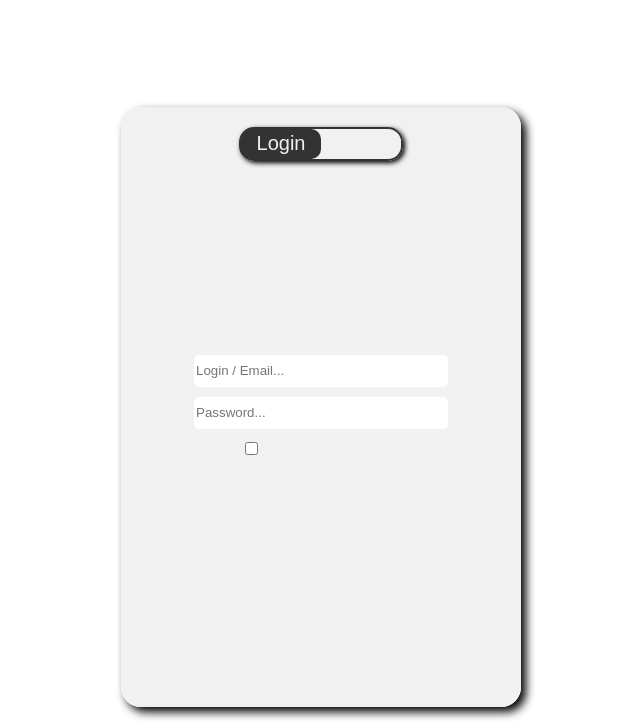
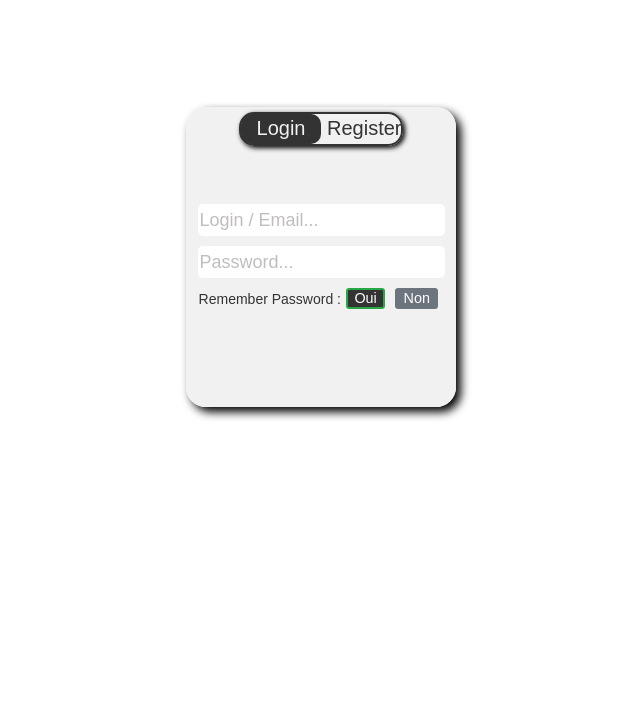
Before and after one commit to Dev-IV-Dnl/formulaire-login-register, a plain HTML site: page index.html in a window 1280 px wide. Shown: the part 73-800 px from the top of the page, without its empty margins (319-959 px from the left). Drawn offline with Linux system fonts and the light colour scheme.

Commit message:
maj CSS formulaire

```diff
--- a/css/style.css
+++ b/css/style.css
@@ -2,7 +2,7 @@
     --col1: darkred;
     --col2:#333;
     --col3:#F1F1F1;
-    --col4:grey;
+    --col4:rgb(192, 189, 189);
 }
 
 body {
@@ -17,8 +17,8 @@ h1 {
     position: relative;
     margin: 0 auto;
     top: 100px;
-    width: 400px;
-    height: 600px;
+    width: 270px;
+    height: 300px;
     box-shadow: 5px 5px 10px;
     overflow: hidden;
     border-radius: 20px;
@@ -33,26 +33,26 @@ h1 {
 
 .divLogIn, .divRegister {
     position: relative;
-    width: 400px;
-    height: 600px;
+    width: 270px;
+    height: 300px;
     display: flex;
     flex-direction: column;
-    justify-content: center;
+    justify-content: space-around;
+    font-family: fantasy;
+    color: var(--col2);
+    font-size: 14px;
 }
 
 .divLogIn {
     background-color: var(--col3);
-    color: var(--col3);
 }
 
 .divRegister {
     background-color: var(--col3);
-    color: var(--col3);
-
 }
 
 .divBtn {
-    top: 20px;
+    top: 5px;
     position: absolute;
     width: 100%;
     display: flex;
@@ -68,7 +68,6 @@ h1 {
     border-radius: 15px;
 }
 .btnLogIn, .btnRegister {
-    color: var(--col3);
     border: none;
     position: absolute;
     width: 80px;
@@ -81,9 +80,11 @@ h1 {
     transition: linear 0.2s;
 }
 .btnLogIn {
+    color: var(--col3);
     left: 0;
 }
 .btnRegister {
+    color: var(--col2);
     right: 0;
 }
 .ovale {
@@ -97,9 +98,97 @@ h1 {
 }
 
 .monInput {
-    width: 250px;
+    width: 90%;
     height: 30px;
     margin-bottom: 10px;
     border: none;
     border-radius: 5px;
+    color: var(--col2);
+    font-family: fantasy;
+    font-size: 18px;
 }
+::placeholder {
+    color: var(--col4);
+    font-family: fantasy;
+}
+
+.divCheck {
+    width: 100%;
+    display: flex;
+    justify-content: center;
+    align-items: center;
+}
+
+
+/* CSS Checkbox Login*/
+
+input[type="radio"].demo2 {
+  display: none;
+}
+input[type="radio"].demo2 + label {
+  padding: 0.5rem 0.4rem;
+  font-size: 0.9rem;
+  line-height: 1px;
+  border-radius: 0.2rem;
+  color: #fff;
+  background-color: #6c757d;
+  border: 2px solid transparent;
+  transition: all 0.2s ease-in-out;
+  margin-right: 5px;
+  margin-left: 5px;
+}
+input[type="radio"].demo2.demoyes:hover + label {
+  /* background-color: #218838;
+  border-color: #1e7e34; */
+  cursor: pointer;
+}
+input[type="radio"].demo2.demoyes:checked + label {
+  background-color: var(--col2);
+  border-color: #28a745;
+}
+input[type="radio"].demo2.demono:hover + label {
+  /* background-color: #c82333;
+  border-color: #bd2130; */
+  cursor: pointer;
+}
+input[type="radio"].demo2.demono:checked + label {
+  background-color: var(--col2);
+  border-color: #dc3545;
+}
+
+
+/*CSS checkbox Register*/
+
+input[type="radio"].demo1 {
+  display: none;
+}
+input[type="radio"].demo1 + label {
+  padding: 0.5rem 0.4rem;
+  font-size: 0.9rem;
+  line-height: 1px;
+  border-radius: 0.2rem;
+  color: #fff;
+  background-color: #6c757d;
+  border: 2px solid transparent;
+  transition: all 0.2s ease-in-out;
+  margin-right: 5px;
+  margin-left: 5px;
+}
+input[type="radio"].demo1.demoyes:hover + label {
+  /* background-color: #218838;
+  border-color: #1e7e34; */
+  cursor: pointer;
+}
+input[type="radio"].demo1.demoyes:checked + label {
+  background-color: var(--col2);
+  border-color: #28a745;
+}
+input[type="radio"].demo1.demono:hover + label {
+  /* background-color: #c82333;
+  border-color: #bd2130; */
+  cursor: pointer;
+}
+input[type="radio"].demo1.demono:checked + label {
+  background-color: var(--col2);
+  border-color: #dc3545;
+}
--- a/index.html
+++ b/index.html
@@ -6,10 +6,10 @@
     <meta name="viewport" content="width=device-width, initial-scale=1.0">
     <link rel="stylesheet" href="./css/style.css">
     <script src="./js/index.js" defer></script>
-    <title>Formulaire Login Register</title>
+    <title>Mon superbe Formulaire Login Register</title>
 </head>
 <body>
-    <h1>Formulaire Login Register</h1>
+    <h1>Mon superbe formulaire Login Register</h1>
 
     <div class="container">
         <div class="divBtn">
@@ -24,8 +24,13 @@
                 <form class="logInForm">
                     <input class="monInput" type="text" placeholder="Login / Email..."><br>
                     <input class="monInput" type="password" placeholder="Password..."><br>
-                    <input class="check" type="checkbox">
-                    <label for="">Remember Password</label>
+                    <div class="divCheck">
+                        <label for="">Remember Password : </label>
+                        <input type="radio" name="demo2" class="demo2 demoyes" id="demo2-a" checked>
+                        <label for="demo2-a">Oui</label>
+                        <input type="radio" name="demo2" class="demo2 demono" id="demo2-b">
+                        <label for="demo2-b">Non</label>
+                    </div>
                 </form>
             </div>
             <div class="divRegister">
@@ -34,8 +39,13 @@
                     <input class="monInput" type="text" placeholder="Email..."><br>
                     <input class="monInput" type="password" placeholder="Password..."><br>
                     <input class="monInput" type="password" placeholder="Confirm password..."><br>
-                    <input class="check" type="checkbox">
-                    <label class="label" for="">Remember Password</label>
+                    <div class="divCheck">
+                        <label for="">Remember Password : </label>
+                        <input type="radio" name="demo1" class="demo1 demoyes" id="demo1-a" checked>
+                        <label for="demo1-a">Oui</label>
+                        <input type="radio" name="demo1" class="demo1 demono" id="demo1-b">
+                        <label for="demo1-b">Non</label>
+                    </div>
                 </form>
             </div>
         </div>
--- /dev/null
+++ b/style2.css
@@ -0,0 +1,34 @@
+
+input[type="radio"].demo1 {
+  display: none;
+}
+input[type="radio"].demo1 + label {
+  padding: 0.5rem 0.4rem;
+  font-size: 0.9rem;
+  line-height: 1px;
+  border-radius: 0.2rem;
+  color: #fff;
+  background-color: #6c757d;
+  border: 2px solid transparent;
+  transition: all 0.2s ease-in-out;
+  margin-right: 5px;
+  margin-left: 5px;
+}
+input[type="radio"].demo1.demoyes:hover + label {
+  /* background-color: #218838;
+  border-color: #1e7e34; */
+  cursor: pointer;
+}
+input[type="radio"].demo1.demoyes:checked + label {
+  background-color: var(--col2);
+  border-color: #28a745;
+}
+input[type="radio"].demo1.demono:hover + label {
+  /* background-color: #c82333;
+  border-color: #bd2130; */
+  cursor: pointer;
+}
+input[type="radio"].demo1.demono:checked + label {
+  background-color: var(--col2);
+  border-color: #dc3545;
+}
```
